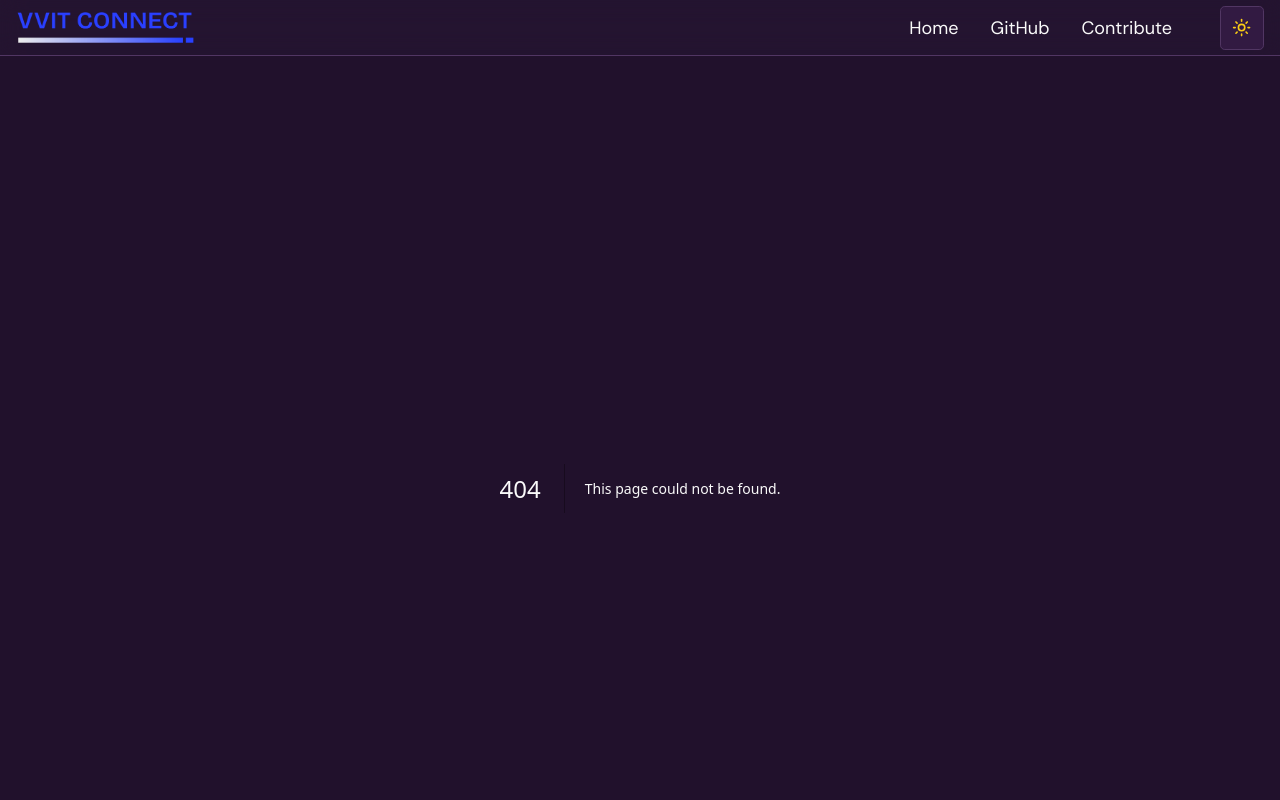
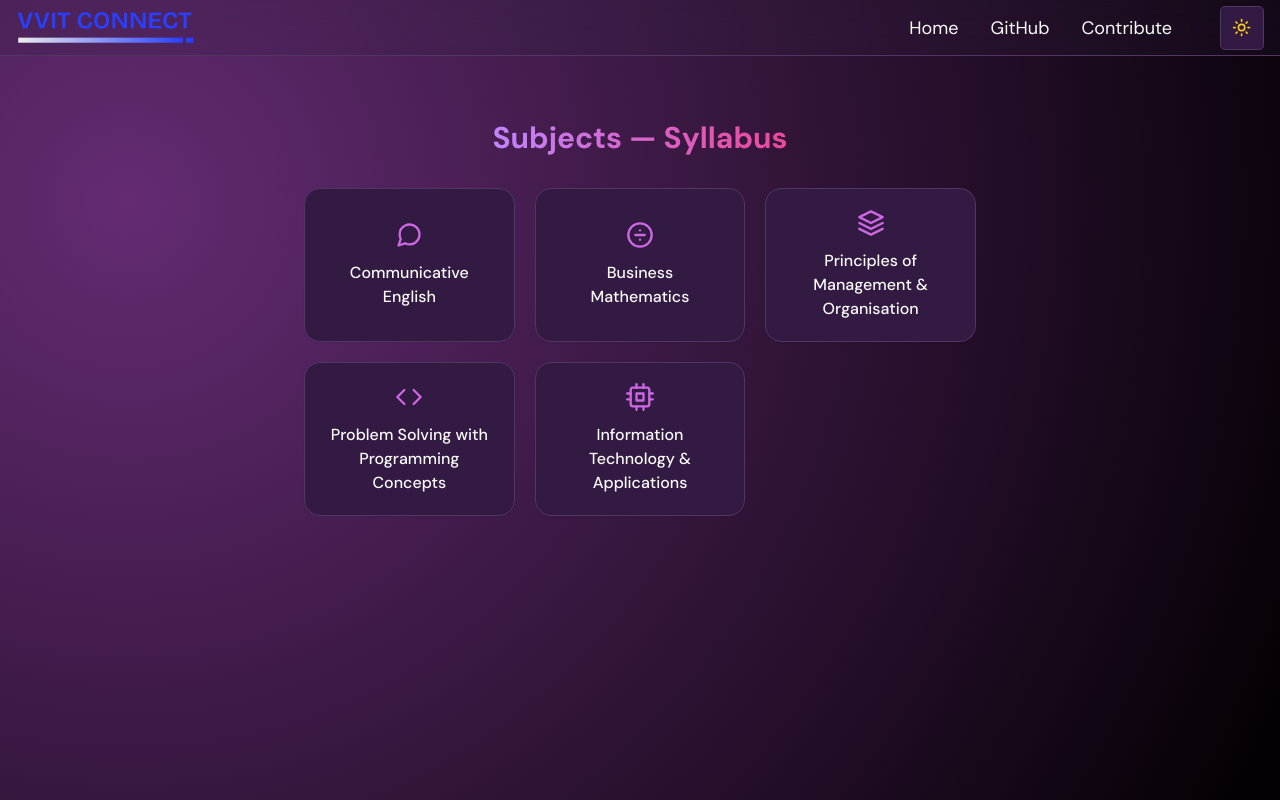
Before and after one commit to pyKinsu/VVITConnect, a Next.js app: page /bca/semester1/syllabus in a window 1280 px wide. Before the commit this address had no page. Shown: the top 800 px of the page. Built offline with nearby package versions, Linux system fonts and the light colour scheme.

Commit message:
Update and rename src/app/bca/syllabus/page.tsx to src/app/bca/semester1/syllabus/page.tsx

```diff
--- a/src/app/bca/syllabus/page.tsx
+++ b/src/app/bca/semester1/syllabus/page.tsx
@@ -17,27 +17,27 @@ export default function SyllabusPage() {
     {
       name: "Communicative English",
       icon: <FiMessageCircle className="w-7 h-7 text-primary mb-3" />,
-      route: "/syllabus/english",
+      route: "/bca/syllabus/101",
     },
     {
       name: "Business Mathematics",
       icon: <FiDivideCircle className="w-7 h-7 text-primary mb-3" />,
-      route: "/syllabus/maths",
+      route: "/bca/syllabus/102",
     },
     {
       name: "Principles of Management & Organisation",
       icon: <FiLayers className="w-7 h-7 text-primary mb-3" />,
-      route: "/syllabus/management",
+      route: "/bca/syllabus/105",
     },
     {
       name: "Problem Solving with Programming Concepts",
       icon: <FiCode className="w-7 h-7 text-primary mb-3" />,
-      route: "/syllabus/programming",
+      route: "/bca/syllabus/106",
     },
     {
-      name: "Information Technology Applications",
+      name: "Information Technology & Applications",
       icon: <FiCpu className="w-7 h-7 text-primary mb-3" />,
-      route: "/syllabus/ita",
+      route: "/bca/syllabus/103",
     },
   ];
 
```
